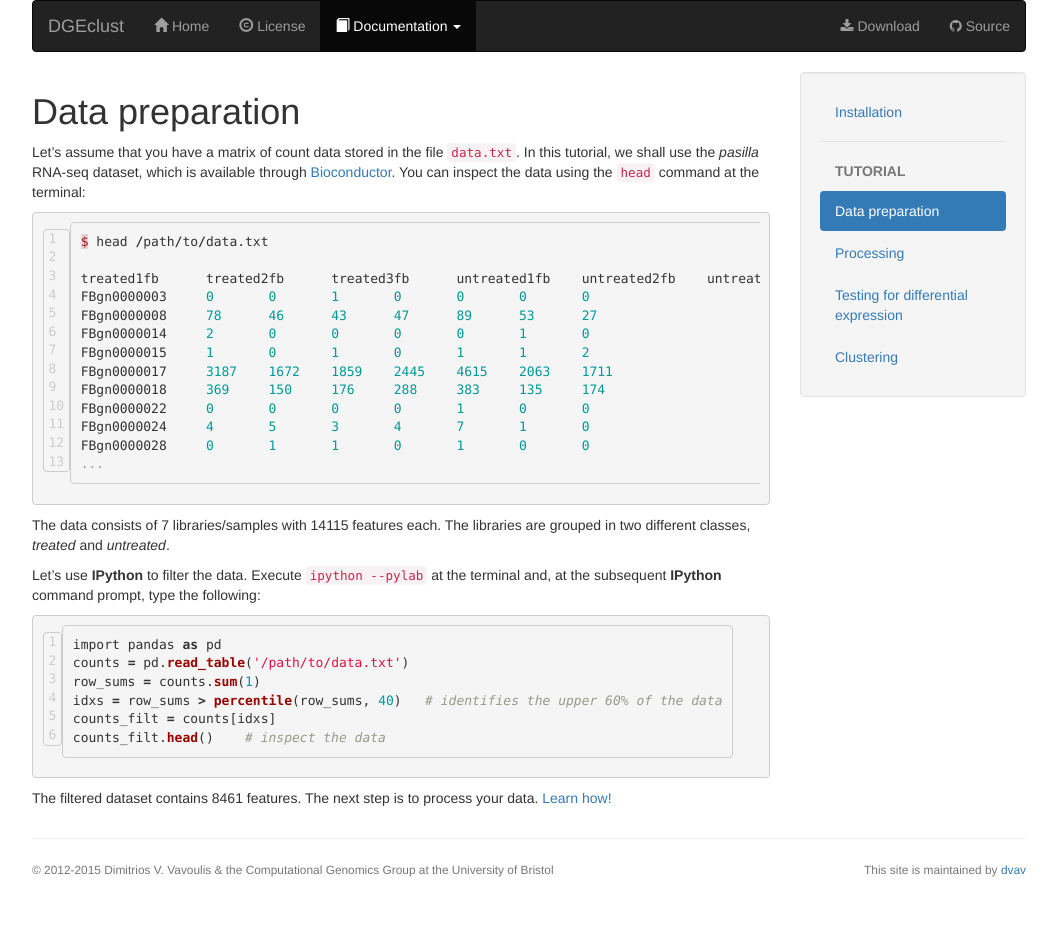
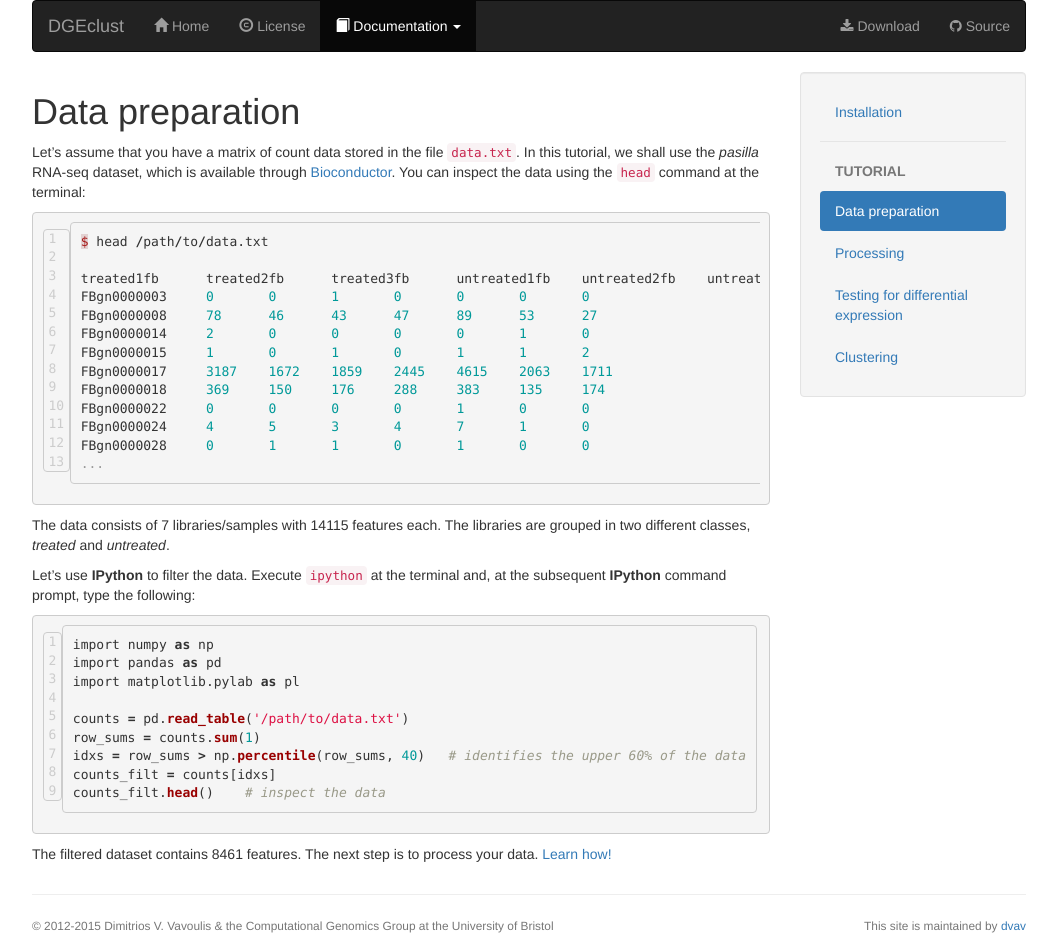
Before and after one commit to dvav/dgeclust, a Jekyll site: the page built from docs/tutorial/data/index.md, in a window 1280 px wide. Shown: the whole page, without its empty margins (111-1168 px from the left). Built offline with Jekyll 4.4.1, drawn with Linux system fonts in a browser that asks for light colours; nearby versions of some CDN libraries; Markdown is read by kramdown in place of the engine named in the settings; before the commit the page ends 900 px from its top, so only the background shows below that.

Commit message:
Further changes to the gh-pages

```diff
--- a/docs/tutorial/data/index.md
+++ b/docs/tutorial/data/index.md
@@ -29,14 +29,17 @@ FBgn0000028     0       1       1       0       1       0       0
 The data consists of 7 libraries/samples with 14115 features each. The libraries are grouped in two different
 classes, *treated* and *untreated*.
 
-Let's use **IPython** to filter the data. Execute `ipython --pylab` at the terminal and, at the subsequent
+Let's use **IPython** to filter the data. Execute `ipython` at the terminal and, at the subsequent
 **IPython** command prompt, type the following:
 
 {% highlight python linenos %}
+import numpy as np
 import pandas as pd
+import matplotlib.pylab as pl
+
 counts = pd.read_table('/path/to/data.txt')
 row_sums = counts.sum(1)
-idxs = row_sums > percentile(row_sums, 40)   # identifies the upper 60% of the data
+idxs = row_sums > np.percentile(row_sums, 40)   # identifies the upper 60% of the data
 counts_filt = counts[idxs]
 counts_filt.head()    # inspect the data
 {% endhighlight %}
```
Also changed, not shown: docs/tutorial/processing/index.md (+2 -2 lines).
